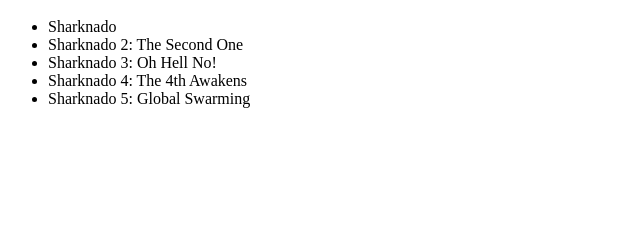
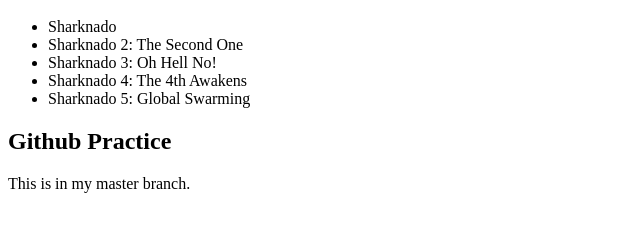
Before and after one commit to SeltzerFan24/m1-hw1-stanley-ezra, a plain HTML site: page index.html in a window 1280 px wide. Shown: the part 48-280 px from the top of the page, without its empty margins (0-640 px from the left). Drawn offline with Linux system fonts and the light colour scheme.

Commit message:
add h2 and p tags with content into main tag

```diff
--- a/index.html
+++ b/index.html
@@ -18,6 +18,9 @@
 
 <main>
 
+        <h2>Github Practice</h2>
+
+        <p>This is in my master branch.</p>
 </main>
 
 <footer>
```
